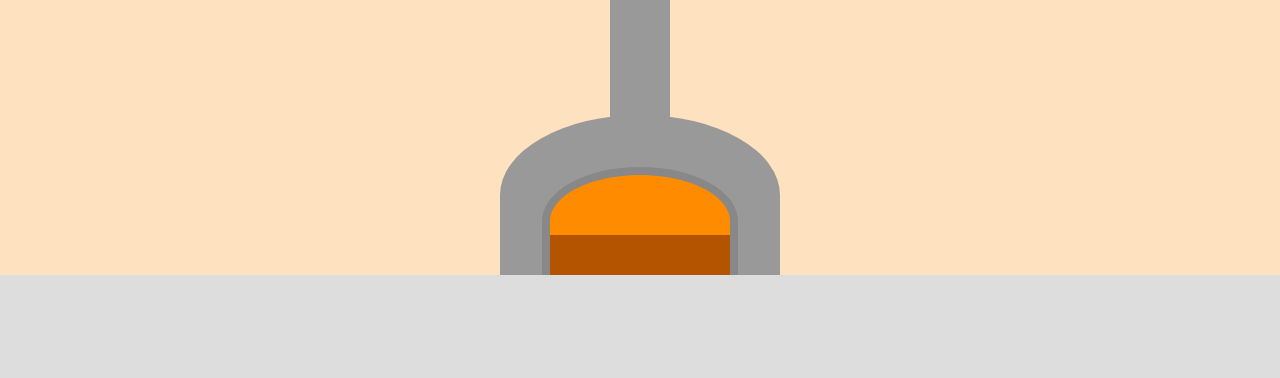
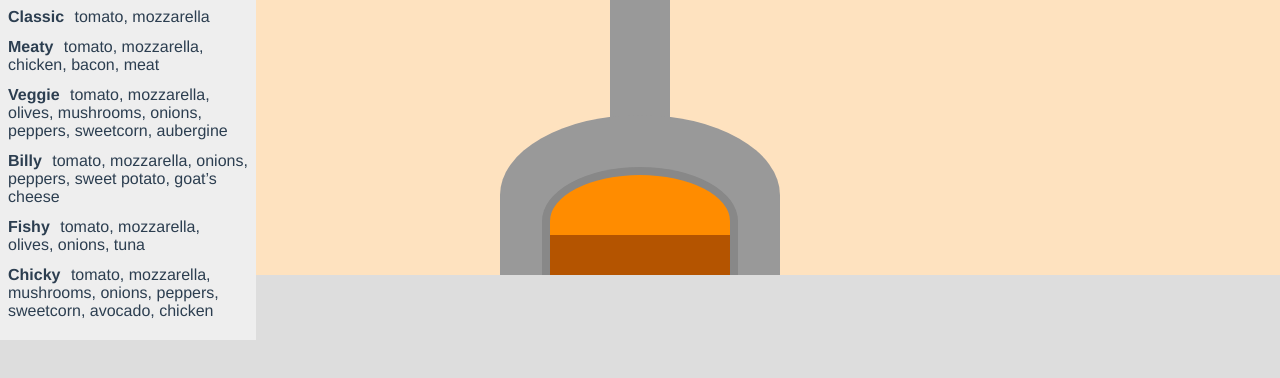
Before and after one commit to KateHoward10/pizza-restaurant-simulator, a Vue app: page / in a window 1280 px wide. Shown: the top 378 px of the page. Built offline with nearby package versions, Linux system fonts and the light colour scheme.

Commit message:
Create and display menu

```diff
--- a/src/App.vue
+++ b/src/App.vue
@@ -1,17 +1,20 @@
 <template>
   <Oven />
   <Surface />
+  <Menu />
 </template>
 
 <script>
 import Oven from './components/Oven.vue'
 import Surface from './components/Surface.vue'
+import Menu from './components/Menu.vue'
 
 export default {
   name: 'App',
   components: {
     Oven,
-    Surface
+    Surface,
+    Menu
   }
 }
 </script>
--- /dev/null
+++ b/src/components/Menu.vue
@@ -0,0 +1,47 @@
+<template>
+  <ul>
+    <li v-for="(pizza, index) in menu" :key="index">
+      <span class="name">{{ pizza.name }}</span>
+      {{ pizza.description }}
+    </li>
+  </ul>
+</template>
+
+<script>
+import { data } from '../data.js'
+
+export default {
+  name: 'Menu',
+  setup() {
+    const menu = data.menu.map(pizza => {
+      const description = pizza.ingredients.map(ingredient => data.ingredients[ingredient].name).join(", ");
+      return {
+        ...pizza,
+        description
+      }
+    });
+    return { menu };
+  }
+}
+</script>
+
+<style scoped>
+ul {
+  list-style: none;
+  margin: 0;
+  padding: 8px;
+  max-width: 240px;
+  position: absolute;
+  top: 0;
+  left: 0;
+  background-color: #eee;
+}
+li {
+  margin-bottom: 12px;
+  text-align: left;
+}
+.name {
+  font-weight: bold;
+  margin-right: 6px;
+}
+</style>
--- /dev/null
+++ b/src/data.js
@@ -0,0 +1,90 @@
+export const data = {
+  ingredients: [
+    {
+      name: "tomato",
+      icon: "🍅"
+    },
+    {
+      name: "mozzarella",
+      icon: "🧀"
+    },
+    {
+      name: "olives",
+      icon: "🫒"
+    },
+    {
+      name: "mushrooms",
+      icon: "🍄"
+    },
+    {
+      name: "onions",
+      icon: "🧅"
+    },
+    {
+      name: "peppers",
+      icon: "🌶️"
+    },
+    {
+      name: "sweetcorn",
+      icon: "🌽"
+    },
+    {
+      name: "aubergine",
+      icon: "🍆"
+    },
+    {
+      name: "avocado",
+      icon: "🥑"
+    },
+    {
+      name: "sweet potato",
+      icon: "🍠"
+    },
+    {
+      name: "goat’s cheese",
+      icon: "🐐"
+    },
+    {
+      name: "chicken",
+      icon: "🍗"
+    },
+    {
+      name: "bacon",
+      icon: "🥓"
+    },
+    {
+      name: "meat",
+      icon: "🍖"
+    },
+    {
+      name: "tuna",
+      icon: "🐟"
+    }
+  ],
+  menu: [
+    {
+      name: "Classic",
+      ingredients: [0, 1]
+    },
+    {
+      name: "Meaty",
+      ingredients: [0, 1, 11, 12, 13]
+    },
+    {
+      name: "Veggie",
+      ingredients: [0, 1, 2, 3, 4, 5, 6, 7]
+    },
+    {
+      name: "Billy",
+      ingredients: [0, 1, 4, 5, 9, 10]
+    },
+    {
+      name: "Fishy",
+      ingredients: [0, 1, 2, 4, 14]
+    },
+    {
+      name: "Chicky",
+      ingredients: [0, 1, 3, 4, 5, 6, 8, 11]
+    }
+  ]
+}
```
